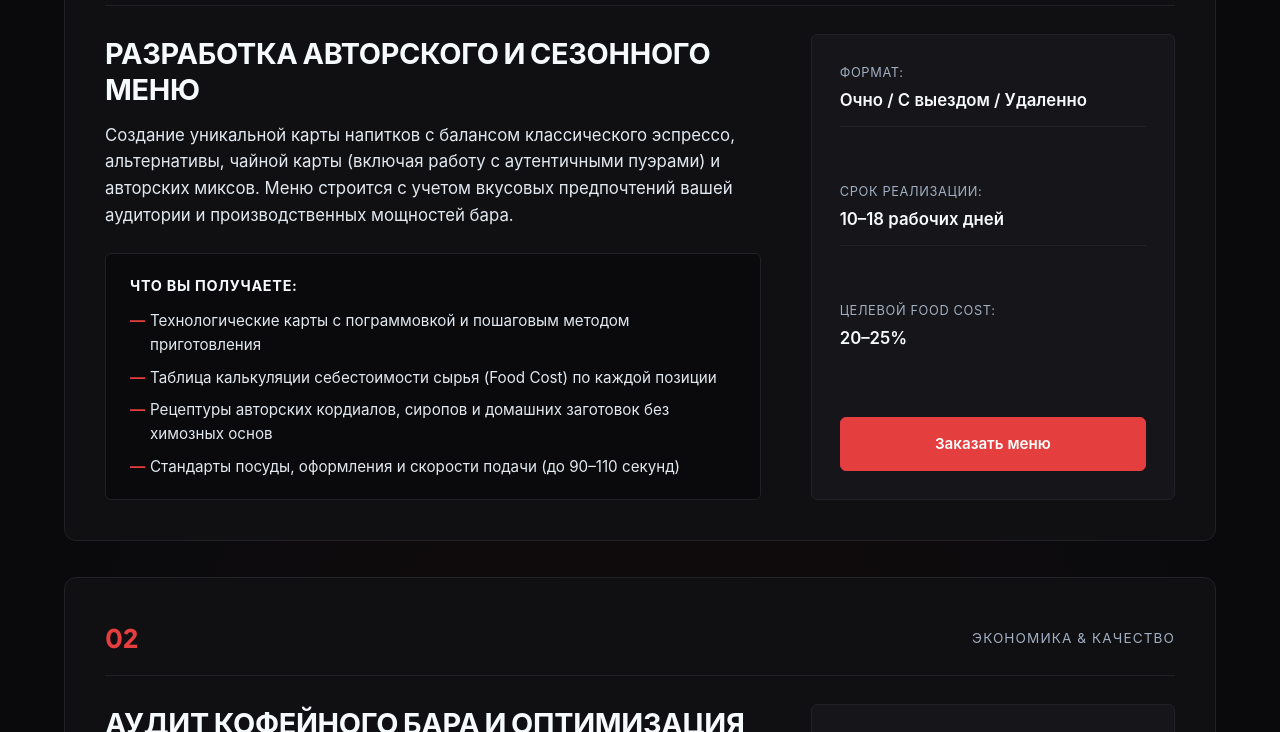
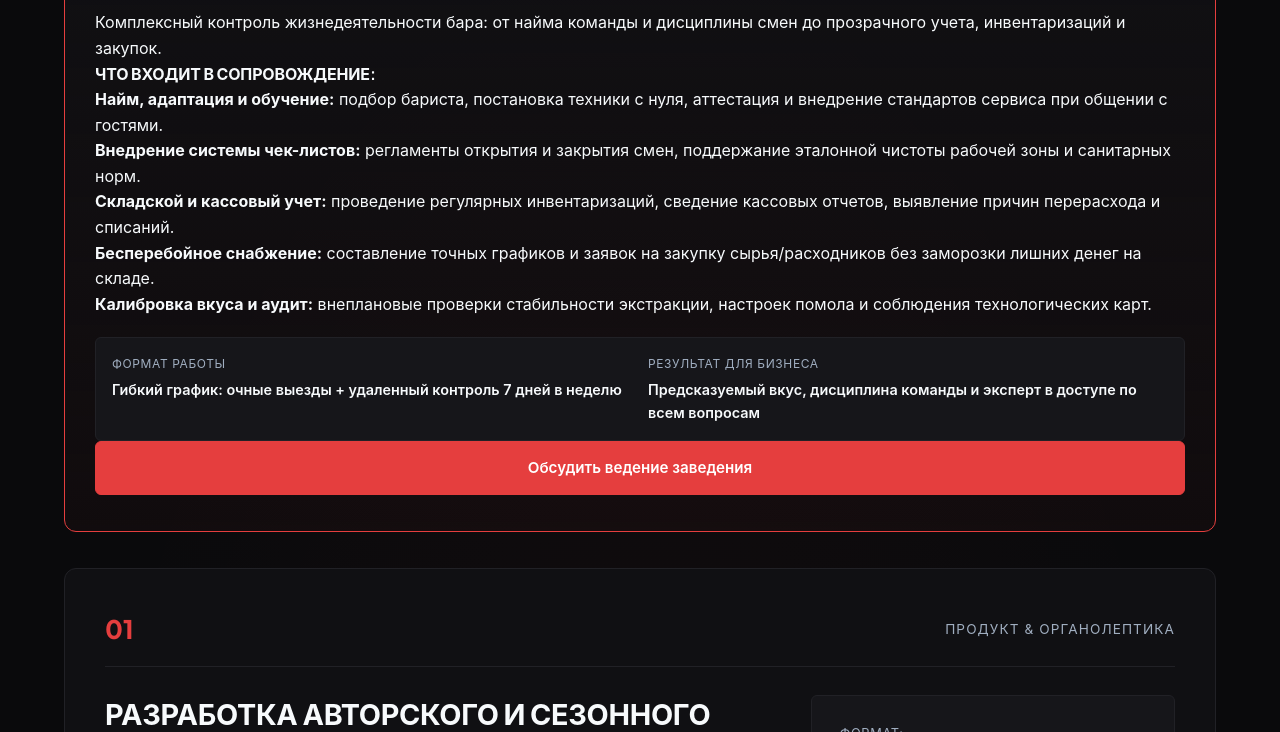
Before and after one commit to Degradant3/barista-portfolio-lab, a website: page services.html in a window 1280 px wide. Shown: the part 545-1277 px from the top of the page. Drawn offline with Linux system fonts and the light colour scheme.

Commit message:
Добавлена услуга операционного шефства и ведения бара

```diff
--- a/api/send-brief.js
+++ b/api/send-brief.js
@@ -22,6 +22,7 @@ module.exports = async function handler(req, res) {
 
   // Расшифровка типа услуги на русский язык
   const servicesMap = {
+	management: 'Операционное шефство / Ведение бара',
     menu: 'Разработка меню & Техкарт',
     audit: 'Аудит & Оптимизация расходов',
     turnkey: 'Запуск бара «Под ключ»',
--- a/css/theme-dark.css
+++ b/css/theme-dark.css
@@ -997,3 +997,43 @@ h1, h2, h3, h4, .brand-logo {
     font-size: 0.95rem;
   }
 }
+/* Выделение комплексного шефства */
+.highlighted-service {
+  border-color: var(--accent) !important;
+  background: linear-gradient(180deg, var(--bg-surface) 0%, rgba(229, 62, 62, 0.03) 100%);
+}
+
+.service-meta-box {
+  display: grid;
+  grid-template-columns: 1fr 1fr;
+  gap: 16px;
+  background: var(--bg-surface-elevated);
+  padding: 16px;
+  border-radius: var(--radius-sm);
+  margin-top: 20px;
+  border: 1px solid var(--border-color);
+}
+
+.service-meta-item {
+  display: flex;
+  flex-direction: column;
+  gap: 4px;
+}
+
+.service-meta-item .meta-label {
+  font-size: 0.75rem;
+  color: var(--text-muted);
+  text-transform: uppercase;
+}
+
+.service-meta-item .meta-val {
+  font-size: 0.9rem;
+  color: var(--text-primary);
+  font-weight: 600;
+}
+
+@media (max-width: 600px) {
+  .service-meta-box {
+    grid-template-columns: 1fr;
+  }
+}
--- a/services.html
+++ b/services.html
@@ -55,6 +55,55 @@
     <section class="section-spacing" style="padding-top: 20px;">
       <div class="container">
         <div class="services-detail-stack">
+
+		<!-- Услуга: Операционное шефство и ведение кофейни -->
+<article class="service-card highlighted-service">
+  <div class="service-card-header">
+    <span class="service-badge">Постоянный формат // Retainer</span>
+    <h3 class="service-title">Операционное шефство & Ведение бара</h3>
+    <p class="service-subtitle">
+      Комплексный контроль жизнедеятельности бара: от найма команды и дисциплины смен до прозрачного учета, инвентаризаций и закупок.
+    </p>
+  </div>
+
+  <div class="service-body">
+    <h4 class="service-block-title">Что входит в сопровождение:</h4>
+    <ul class="service-features-list">
+      <li>
+        <strong>Найм, адаптация и обучение:</strong> подбор бариста, постановка техники с нуля, аттестация и внедрение стандартов сервиса при общении с гостями.
+      </li>
+      <li>
+        <strong>Внедрение системы чек-листов:</strong> регламенты открытия и закрытия смен, поддержание эталонной чистоты рабочей зоны и санитарных норм.
+      </li>
+      <li>
+        <strong>Складской и кассовый учет:</strong> проведение регулярных инвентаризаций, сведение кассовых отчетов, выявление причин перерасхода и списаний.
+      </li>
+      <li>
+        <strong>Бесперебойное снабжение:</strong> составление точных графиков и заявок на закупку сырья/расходников без заморозки лишних денег на складе.
+      </li>
+      <li>
+        <strong>Калибровка вкуса и аудит:</strong> внеплановые проверки стабильности экстракции, настроек помола и соблюдения технологических карт.
+      </li>
+    </ul>
+
+    <div class="service-meta-box">
+      <div class="service-meta-item">
+        <span class="meta-label">Формат работы</span>
+        <span class="meta-val">Гибкий график: очные выезды + удаленный контроль 7 дней в неделю</span>
+      </div>
+      <div class="service-meta-item">
+        <span class="meta-label">Результат для бизнеса</span>
+        <span class="meta-val">Предсказуемый вкус, дисциплина команды и эксперт в доступе по всем вопросам</span>
+      </div>
+    </div>
+  </div>
+
+  <div class="service-footer">
+    <a href="contact.html?service=management" class="btn btn-primary" style="width: 100%;">
+      Обсудить ведение заведения
+    </a>
+  </div>
+</article>
 
           <!-- Service 1: Меню и рецептуры -->
           <article class="service-detail-card" id="menu-development">
```
Also changed, not shown: contact.html (+3 -1 lines).
